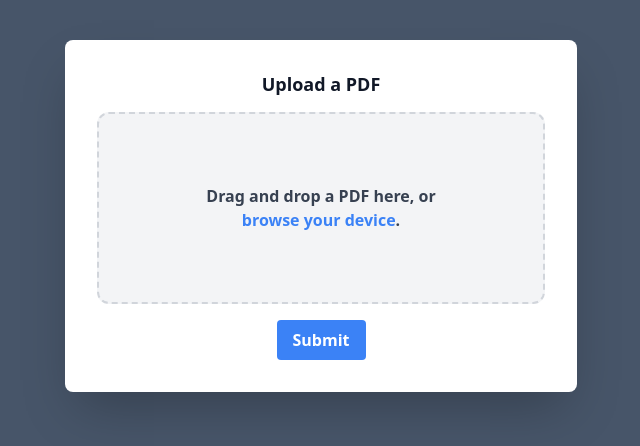
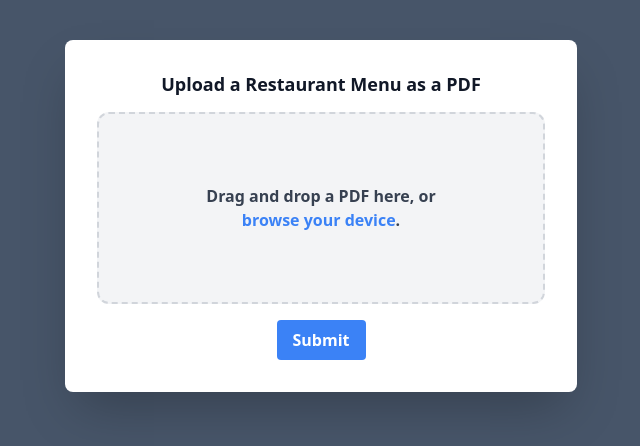
Before and after one commit to AustonianAI/pdf-to-json, a Next.js app: page / in a window 1280 px wide. Shown: the top 446 px of the page, without its empty margins (319-959 px from the left). Built offline with nearby package versions, Linux system fonts and the light colour scheme.

Commit message:
changed basic header

```diff
--- a/src/pages/index.tsx
+++ b/src/pages/index.tsx
@@ -25,7 +25,9 @@ export default function Home() {
       </Head>
       <main>
         <div className="max-w-lg p-6 mx-4 my-10 text-center bg-white rounded-lg shadow-2xl sm:p-8 sm:mx-auto">
-          <h3 className="mb-4 text-lg font-bold leading-6">Upload a PDF</h3>
+          <h3 className="mb-4 text-lg font-bold leading-6">
+            Upload a Restaurant Menu as a PDF
+          </h3>
           <FileUploadForm />
         </div>
       </main>
```
